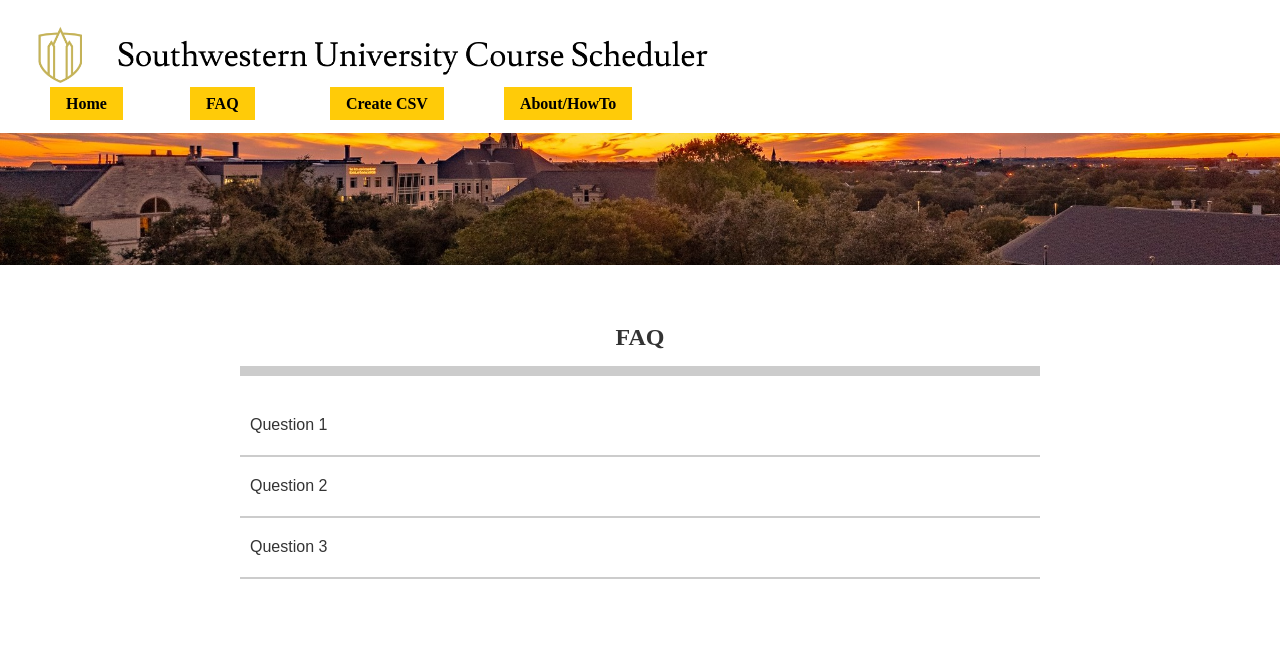
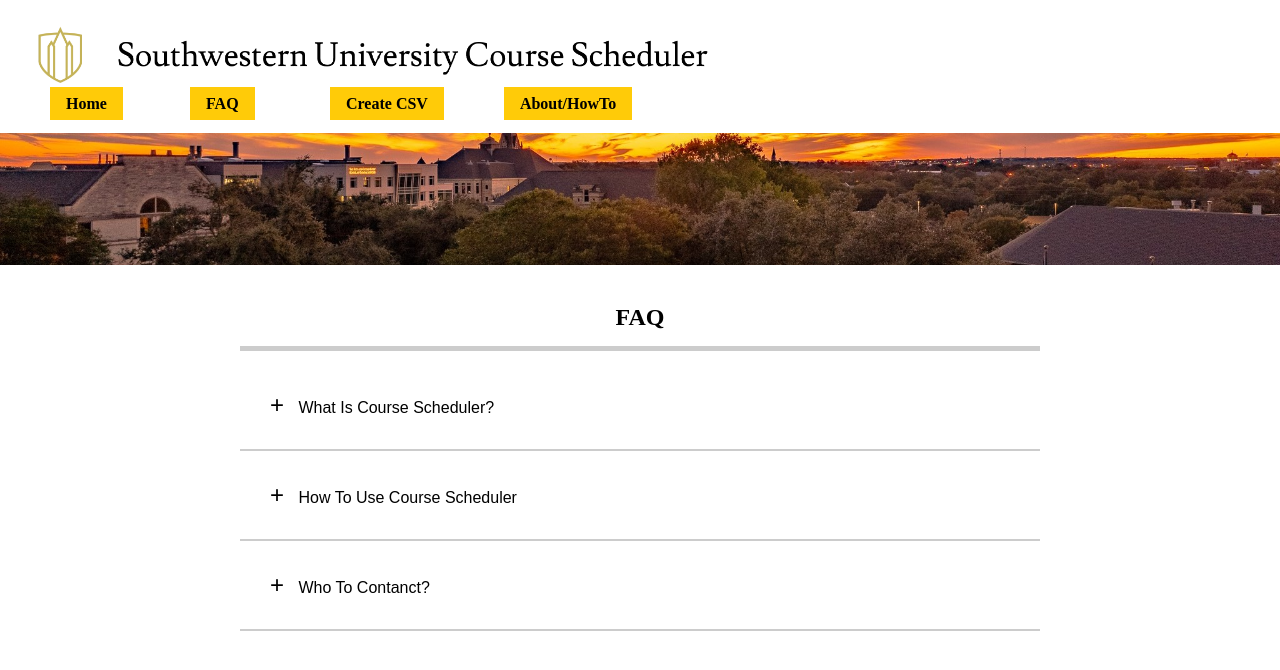
Before and after one commit to MuellMark/Course-Scheduler, a PHP site: page /faq.php in a window 1280 px wide. Shown: the top 670 px of the page. Run offline with PHP 8.4, Linux system fonts and the light colour scheme.

Commit message:
Fixed spelling mistakes, updated commenting, and fixed naming conventions.

```diff
--- a/src/about-howto.php
+++ b/src/about-howto.php
@@ -30,7 +30,7 @@
         </div>
 
         <!--Header Pic-->
-        <div id="headerimage">
+        <div id="headerImage">
             <img src="./images/48430_211016_HomecomingDroneSunset-HDR_2 (1).jpg" alt="Picture Of Campus At Sunset">
         </div>
     </header>
--- a/src/css/style.css
+++ b/src/css/style.css
@@ -1,5 +1,4 @@
 /* Header Design and Formatting*/
-
 header {
   overflow: hidden;
   /* Hide content that is not within the headers box */
@@ -16,6 +15,7 @@ header {
   padding: 20px;
   /* Add padding for headerBar by putting space around it*/
   flex-wrap: wrap;
+  /*Allow items to wrap line by line*/
 }
 
 /* Logo Design And Formatting */
@@ -43,21 +43,22 @@ header {
 /* Bar Design and Formatting */
 #menubar {
   flex: 1;
-  /* Menu bar needs to change spacing tofit, this will allow it to do so*/
+  /* Menu bar needs to change spacing to fit, this will allow it to do so*/
   /*https://developer.mozilla.org/en-US/docs/Web/CSS/flex*/
   display: flex;
-  /* Distrubute evenly for space and alignment*/
+  /* Distribute evenly for space and alignment*/
   /*https://developer.mozilla.org/en-US/docs/Web/CSS/display*/
   justify-content: center;
   /* Aligns menu items to the right */
   align-items: center;
   /* Center the menu items vertically with the menu bar*/
   flex-wrap: wrap;
+  /*Allow items to wrap line by line*/
 }
 
 #menubar ul {
   display: flex;
-  /* Distribute evenly for spave and alignment (in this case in a row)*/
+  /* Distribute evenly for space and alignment (in this case in a row)*/
   align-items: center;
   /* Center vertically on the menu*/
   padding: 0;
@@ -70,17 +71,19 @@ header {
   background: none;
   /* Make sure there is no background*/
   flex-wrap: wrap;
+  /*Allow items to wrap line by line*/
 }
 
 #menubar li {
   padding: 0 10px;
-  /* Adding padding to each item in the list (this adds padding horizontially) */
+  /* Adding padding to each item in the list (this adds padding horizontally)*/
   min-width: 120px;
+  /*Every item in list is at least 120px*/
 }
 
 #menubar li a {
   padding: 0.5em 1em;
-  /* Adds padding for the clickable aread */
+  /* Adds padding for the clickable area*/
   text-decoration: none;
   /* Removes the underline when you click */
   /*https://developer.mozilla.org/en-US/docs/Web/CSS/text-decoration*/
@@ -89,27 +92,27 @@ header {
   color: #000000;
   /* Make text white */
   background-color: #ffcb08;
-  /* Set background color to SU colros */
+  /* Set background color to SU colors */
   margin: 0 20px;
-  /* Add margin to spave out the links */
+  /* Add margin to space out the links */
   white-space: nowrap;
+  /*Do not want text to wrap*/
 }
 
 #menubar li a:hover {
   color: #000000;
   /* When you hover over link, but it black*/
   background-color: #FFF;
-  /* When you hover over, chnage the background to white*/
+  /* When you hover over, change the background to white*/
 }
 
 /* Header Image (SU Pic)*/
-
-#headerimage {
+#headerImage {
   margin-top: 0px;
   /* Add a margin to the top of the header image to space it*/
 }
 
-#headerimage img {
+#headerImage img {
   width: 100%;
   /* Stretch image to the full width of the container*/
   height: auto;
@@ -144,7 +147,7 @@ h4 {
   font-size: 1.5rem;
   /*Use the default font size on the users setting*/
   margin: 0;
-  /* Remove defualt margins*/
+  /* Remove default margins*/
   padding: 0;
   /* Remove padding*/
   color: black;
@@ -155,21 +158,25 @@ h1 {
   text-align: center;
   /* Center the text */
   margin-top: 20px;
-  /* Add margin to depetrate h1 from the elements that are above it*/
+  /* Add margin to separate h1 from the elements that are above it*/
   padding: 15px;
-  border-bottom: 10px solid #ccc;
+  /*Add padding around text*/
+  border-bottom: 5px solid #ccc;
+  /*Add grey bar below text*/
 }
 
 h4 {
   padding: 20px;
-  /* Add margin to depetrate h1 from the elements that are above it*/
+  /*Add padding around text*/
+  margin-top: 5px;
+  /* Add margin to separate h1 from the elements that are above it*/
 }
 
 p,
 ol,
 ul {
   margin-top: 0;
-  /* Reset the margin for paragrpahs and lists to keep consistent */
+  /* Reset the margin for paragraphs and lists to keep consistent */
 }
 
 p {
@@ -182,34 +189,32 @@ ul {
   padding: 0;
   /* Remove padding for lists*/
   list-style: none;
-  /* Remove defaul list item look to keep same*/
+  /* Remove default list item look to keep same*/
 }
 
 .container {
   margin: 0 auto;
   /* Center container with the main element */
   width: 1200px;
-  /* Fixed wdith for a container*/
+  /* Fixed width for a container*/
 }
 
-
 /*Hamburger Menu*/
-
 .hamburger {
   display: none;
   /* Hide the hamburger menu by default*/
   cursor: pointer;
-  /* When hovering over, chnage the cursor to a pointer*/
+  /* When hovering over, change the cursor to a pointer*/
   padding: 20px;
   /* Adding padding around the icon */
   position: absolute;
-  /* Position the button absoueltly with its parent*/
+  /* Position the button absolutely with its parent*/
   top: 15px;
-  /* Position it so it is X amount of pxiels from the top*/
+  /* Position it so it is X amount of pixels from the top*/
   right: 20px;
   /* Position is so it is X amount of pixels from the right*/
   z-index: 1000;
-  /* Makes sure that the hamburger menu will stack ontop of other elements*/
+  /* Makes sure that the hamburger menu will stack on top of other elements*/
   /*https://developer.mozilla.org/en-US/docs/Web/CSS/z-index*/
   color: white;
   /* Set color to white*/
@@ -218,113 +223,211 @@ ul {
 }
 
 /*Button Design*/
-
 .button-style {
   padding: 1em 1em;
+  /*Make button bigger*/
   text-decoration: none;
+  /*Do not have default text decorations*/
   font-weight: 600;
+  /*Set font weight*/
   color: #000000;
+  /*Set color to black*/
   background-color: #ffcb08;
+  /*Set color to SU color*/
   border: none;
+  /*Remove border around text*/
   cursor: pointer;
+  /*When hovering, make cursor a pointer*/
   margin: 0 20px;
+  /*Add horizontal spacing*/
   white-space: nowrap;
+  /*Do not wrap text*/
+  margin-top: 30px;
+  /*Add margin top*/
 }
 
 .button-style:hover {
   color: #000000;
+  /*Set color to black*/
   background-color: #FFF;
+  /*Set background color to white*/
 }
 
 .button-container {
   display: flex;
+  /*Use flex to setup button container*/
   justify-content: center;
+  /*Center the button*/
   text-align: center;
+  /*Center the text within the button*/
   flex-wrap: wrap;
+  /*Allow buttons to wrap around*/
   margin: 20px 0;
+  /*Add vertical margin*/
   gap: 20px;
+  /*Add a gap between each button when they wrap*/
+  /*https://developer.mozilla.org/en-US/docs/Web/CSS/gap*/
 }
 
 /*FAQ Design*/
+  /*Inspiration For Code:https://www.youtube.com/watch?v=IcyXS9aL4bs*/
 #faq-section {
   max-width: 800px;
+  /*Set the maximum width of the entire section*/
   margin: auto;
+  /*Center the section*/
   padding: 20px;
+  /*Add padding around the section*/
   font-family: 'lustria', serif;
   /* Use hte font lustria for text, and if it cant, use serif*/
 }
 
 #faq-section h1 {
   text-align: center;
+  /*Center the heading text to the rest of the section*/
   margin-bottom: 30px;
-  color: #333;
+  /*Add bottom margin to add spacing*/
+  margin-top: 0;
+  padding: 15px;
 }
-.faw-container{
+
+.faw-container {
   border-top: 2px solid #ccc;
+  /*Add a grey line to the top of the text*/
 }
 
 .faq-item {
-  margin-bottom: 10px;
+  margin-bottom: 20px;
+  /*Add bottom margin to give spacing*/
   border-bottom: 2px solid #ccc;
-  padding-bottom: 10px;
-}
-.question{
-  background-color: white;
-  color: #333;
-  cursor: pointer;
-  padding: 10px;
-  width: 100%;
-  border: none;
-  text-align: left;
-  outline: none;
-  font-size: 16px;
-  /*https://developer.mozilla.org/en-US/docs/Web/CSS/transition*/
-  transition: background-color 0.3s ease;
-  border-bottom: 1px solid white;
+  /*Add grey line to bottom of text*/
+  padding-bottom: 20px;
+  /*Add padding around text*/
+  padding-left: 20px;
+  /*Add padding around text*/
+  padding-right: 20px;
+  /*Add padding around text*/
 }
 
-.question:hover{
+.question {
+  background-color: white;
+  /*Set background color to white*/
+  color: black;
+  /*Set text color black*/
+  cursor: pointer;
+  /*When hovering, set cursor to a pointer*/
+  padding: 10px;
+  /*Add padding around text*/
+  width: 100%;
+  /*Set the text to fill the entire container*/
+  border: none;
+  /*Remove default border*/
+  text-align: left;
+  /*Align the question to the left of the container*/
+  outline: none;
+  /*This will keep the a flat design and remove the default outline*/
+  font-size: 16px;
+  /*Set font size*/
+  transition: background-color 0.3s ease;
+  /*Animate background color change*/
+  /*https://developer.mozilla.org/en-US/docs/Web/CSS/transition*/
+  position: relative;
+  /*Align text with other text*/
+}
+
+.question:hover {
   background-color: rgb(211, 211, 211);
+  /*Set the background color when hovering*/
 }
-.answer{
-  padding: 15px;
+
+.question:before {
+  content: '+';
+  /*Add a + before question*/
+  position: center;
+  /*Center it to the text*/
+  padding-right: 10px;
+  /*Add padding to the right of text so it is not over it*/
+  color: black;
+  /*Set color to black*/
+  font-size: 24px;
+  /*Set font size*/
+}
+
+.question.active::before {
+  content: '-';
+  /*When question is opened, change + to a -*/
+  color: black;
+  /*Set color to black*/
+  font-size: 24px;
+  /*Set font size*/
+}
+
+.question .text {
+  display: block;
+  /*Make sure that the answer is within the question container*/
+  padding-right: 40px;
+  /*Add padding to the right so there is no overlap*/
+}
+
+.answer {
+  padding: 10px;
+  /*Add padding to text*/
   display: none;
+  /*Do not show answer until it is clicked*/
   border-top: none;
+  /*Remove the border top as well ot keep even*/
   overflow: hidden;
+  /*If the text overflows, then hide it*/
 }
-.answer p{
+
+.answer p {
   padding: 10px 0;
+  /*Add vertical padding to the section*/
   background-color: white;
+  /*Set background color to white*/
   margin-bottom: 0;
+  /*Remove the margin of a paragraph to remove extra space*/
 }
+
 /*DropDown Menu*/
-
 .dropdown .faq .opened {
   background-color: white;
+  /*Set background color to white*/
   color: black;
+  /*Set text color to black*/
   cursor: pointer;
-  padding: 18px;
+  /*When hovering, change cursor to pointer*/
+  padding: 20px;
+  /*Add padding*/
   width: 100%;
+  /*Set width to 100% to fill container*/
   border: none;
+  /*Remove border*/
   text-align: left;
+  /*Align the text to the left of the container*/
   outline: none;
+  /*Remove outline to keep flat*/
   font-size: 15px;
+  /*Set font size to*/
   transition: 0.4s;
+  /*Transition time*/
 }
 
 .dropdown .faq p {
   display: none;
-  pad: 0 18px;
+  /*Hide until clicked*/
   background-color: white;
+  /*Set background color to white*/
   transition: 0.2s;
+  /*Transition time*/
 }
 
 .dropdown .faq .active+p {
   display: block;
+  /*Show paragraph when the FAQ item is clicked*/
 }
 
 /*Making Webpage Responsive*/
-
 @media (max-width: 750px) {
   /* When webpage is 750px width or less*/
 
--- a/src/dynamic_merge.php
+++ b/src/dynamic_merge.php
@@ -33,7 +33,7 @@
         </div>
 
         <!--Header Pic-->
-        <div id="headerimage">
+        <div id="headerImage">
             <img src="./images/48430_211016_HomecomingDroneSunset-HDR_2 (1).jpg" alt="Picture Of Campus At Sunset">
         </div>
     </header>
--- a/src/faq.php
+++ b/src/faq.php
@@ -29,7 +29,7 @@
         </div>
 
         <!--Header Pic-->
-        <div id="headerimage">
+        <div id="headerImage">
             <img src="./images/48430_211016_HomecomingDroneSunset-HDR_2 (1).jpg" alt="Picture Of Campus At Sunset">
         </div>
     </header>
@@ -38,7 +38,7 @@
         <h1>FAQ</h1>
         <div class="faq-container">
             <div class="faq-item">
-                <button class="question"> Question 1 </button>
+                <button class="question"> What Is Course Scheduler? </button>
                 <div class="answer">
                     <p>
                         Answer to question 1.
@@ -46,7 +46,7 @@
                 </div>
             </div>
             <div class="faq-item">
-                <button class="question"> Question 2 </button>
+                <button class="question"> How To Use Course Scheduler </button>
                 <div class="answer">
                     <p>
                         Answer to question 2.
@@ -54,7 +54,7 @@
                 </div>
             </div>
             <div class="faq-item">
-                <button class="question"> Question 3 </button>
+                <button class="question"> Who To Contanct? </button>
                 <div class="answer">
                     <p>
                         Answer to question 3.
--- a/src/final_schedule_result.php
+++ b/src/final_schedule_result.php
@@ -28,7 +28,7 @@
         </div>
 
 <!--Header Pic-->
-<div id="headerimage">
+<div id="headerImage">
 <img src="./images/48430_211016_HomecomingDroneSunset-HDR_2 (1).jpg" alt="Picture Of Campus At Sunset">
 </div>
 </header>
--- a/src/landing_page.php
+++ b/src/landing_page.php
@@ -29,7 +29,7 @@
             </nav>
         </div>
         <!--Header Pic-->
-        <div id="headerimage">
+        <div id="headerImage">
             <img src="./images/48430_211016_HomecomingDroneSunset-HDR_2 (1).jpg" alt="Picture Of Campus At Sunset">
         </div>
     </header>
```
